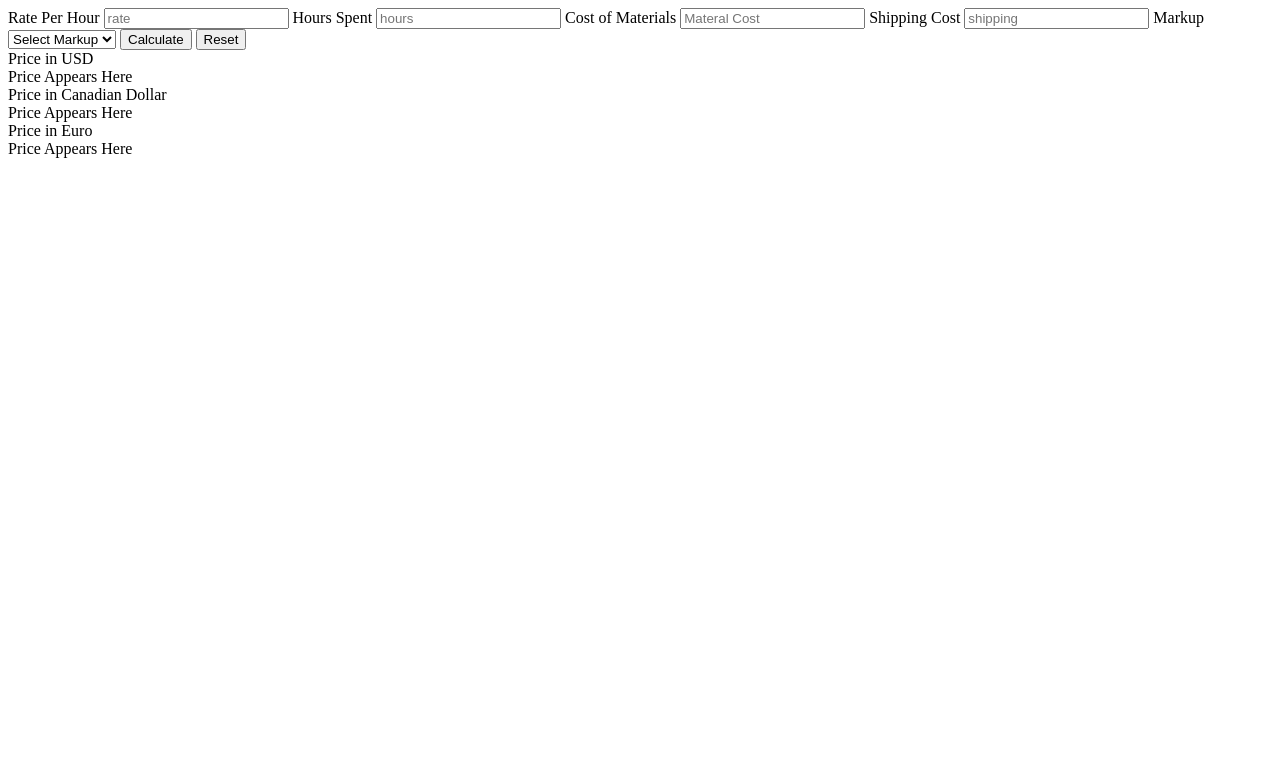
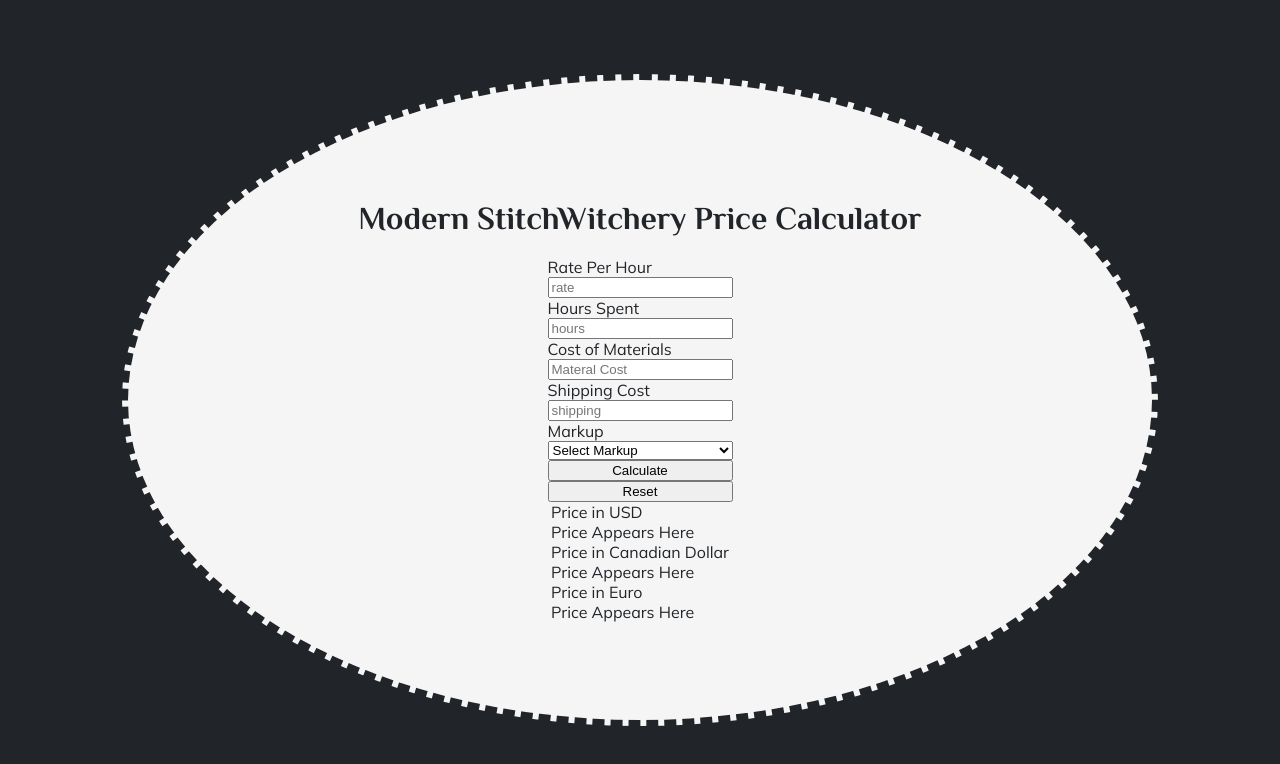
Before and after one commit to aeposten/price-calculator, a plain HTML site: page index.html in a window 1280 px wide. Drawn offline with Linux system fonts and the light colour scheme.

Commit message:
Started basic styling

```diff
--- a/index.html
+++ b/index.html
@@ -5,7 +5,12 @@
     <title>Modern Stitchwitchery Price Calculator</title>
   </head>
   <body>
-    <form id="currency-form" onSubmit="fetchCurrency('CAD', 'USD'); fetchCurrency('EUR', 'USD'); return false;">
+    <main>
+      <h1>Modern StitchWitchery Price Calculator</h1>
+      <form
+        class="currency-form"
+        onSubmit="fetchCurrency('CAD', 'USD'); fetchCurrency('EUR', 'USD'); return false;"
+      >
         <label for="hourly-rate">Rate Per Hour</label>
         <input id="hourly-rate" type="number" placeholder="rate" />
         <label for="hours">Hours Spent</label>
@@ -16,15 +21,21 @@
         <input id="shipping" type="number" placeholder="shipping" />
         <label for="markup">Markup</label>
         <select id="markup" type="select">
-        <option value ="1.0"> Select Markup</option>
+          <option value="1.0">Select Markup</option>
           <option value="1.5">1.5</option>
           <option value="2.0">2.0</option>
           <option value="2.5">2.5</option>
           <option value="3.0">3.0</option>
         </select>
         <input id="calculate-btn" type="submit" value="Calculate" />
-      <input id="reset-btn" type="reset" value="Reset" onClick="renderPriceText('Price Appears Here')"/>
+        <input
+          id="reset-btn"
+          type="reset"
+          value="Reset"
+          onClick="renderPriceText('Price Appears Here')"
+        />
       </form>
+
       <section>
         <div>Price in USD</div>
         <div id="USD">Price Appears Here</div>
@@ -33,6 +44,7 @@
         <div>Price in Euro</div>
         <div id="EUR">Price Appears Here</div>
       </section>
+    </main>
     <script type="text/javascript" src="index.js"></script>
   </body>
 </html>
--- a/styles.css
+++ b/styles.css
@@ -0,0 +1,39 @@
+@import url("https://fonts.googleapis.com/css2?family=Mulish:wght@400;700&family=Philosopher:ital,wght@0,400;0,700;1,400;1,700&display=swap");
+
+:root {
+  --mainblck: #212529;
+}
+
+body, main {
+    display: flex;
+    flex-direction: column;
+    justify-content: center;
+    align-items: center;
+    align-content: center;
+}
+
+body {
+    margin: 0;
+    height: 100vh;
+    background-color: var(--mainblck);;
+}
+
+main {
+  margin: 0;
+  height: 80vh;
+  width: 80vw;
+  font-family: "Mulish", sans-serif;
+  color: var(--mainblck);
+  border: 6px dashed var(--mainblck);
+  border-radius: 50%;
+  background-color: whitesmoke;
+}
+
+h1 {
+  font-family: "Philosopher", sans-serif;
+}
+
+.currency-form {
+  display: flex;
+  flex-direction: column;
+}
```
Lines whose indentation alone changed are shown as unchanged.
